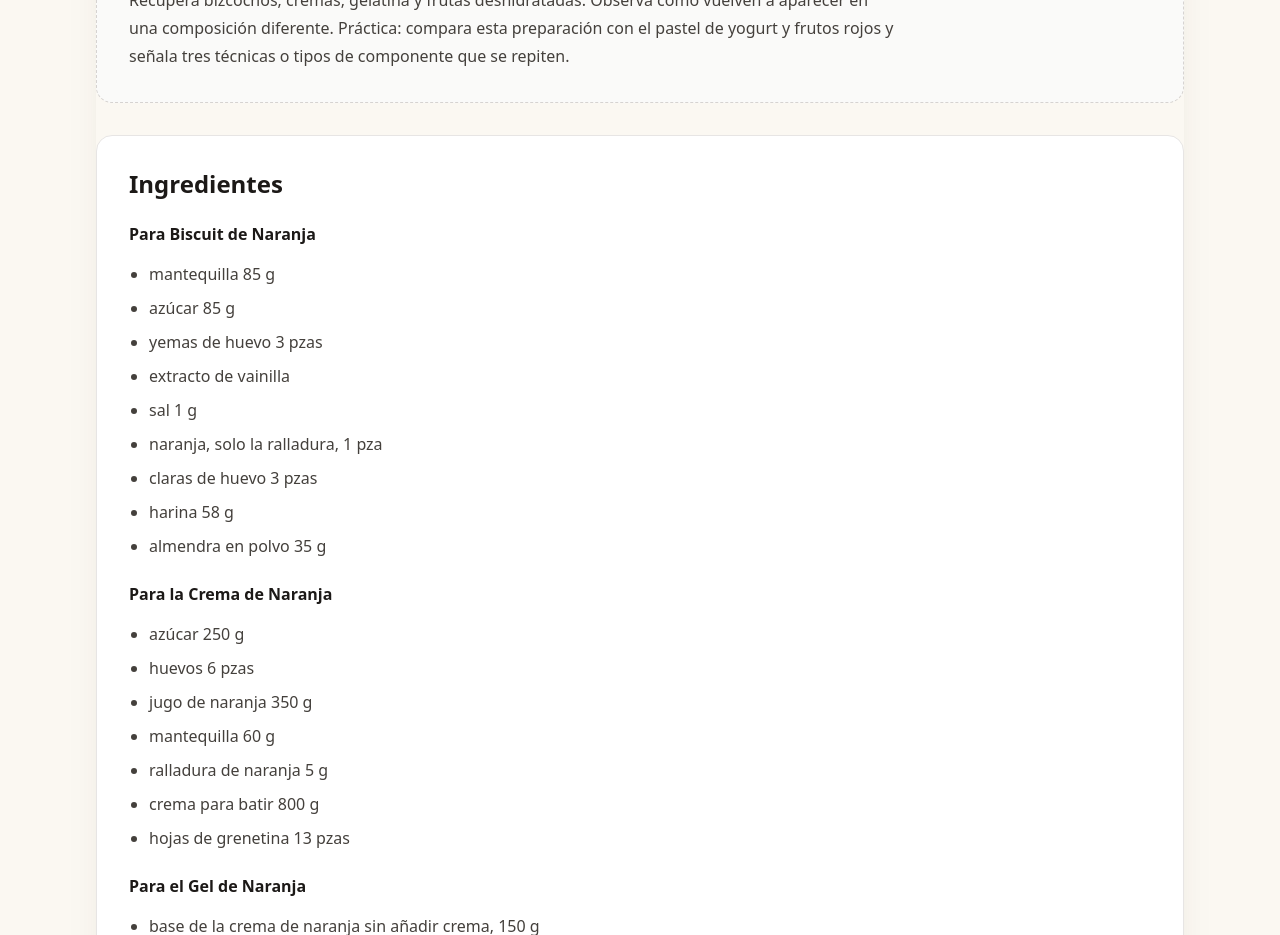
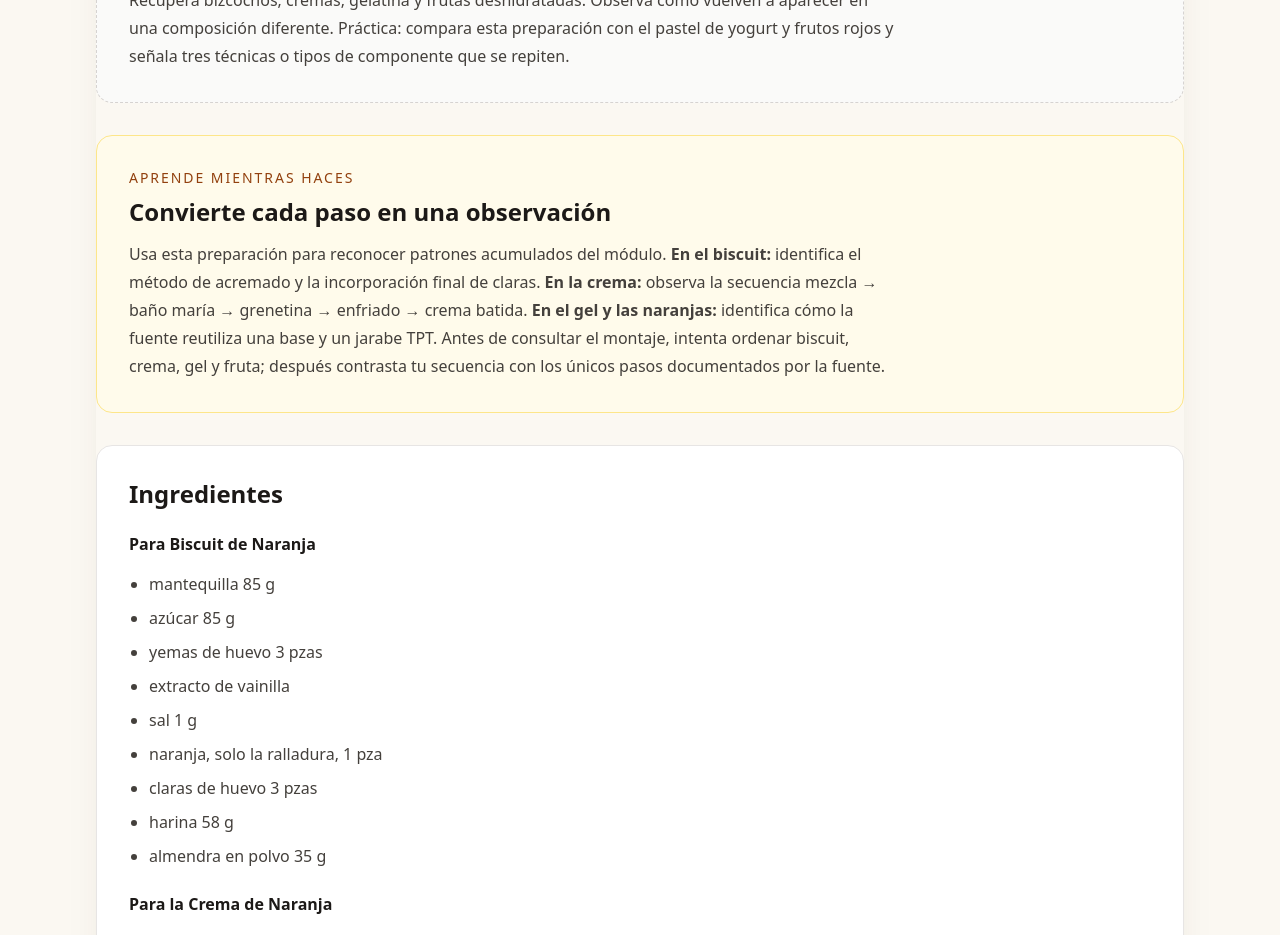
Before and after one commit to Drworm82/CursoPanadero, a Next.js app: page /leccion-pasteleria-contemporanea-naranja in a window 1280 px wide. Shown: the part 820-1755 px from the top of the page. Built offline with nearby package versions, Linux system fonts and the light colour scheme; no server answers.

Commit message:
Mejorar aprendizaje durante la receta en pages/leccion-pasteleria-contemporanea-naranja.js

```diff
--- a/pages/leccion-pasteleria-contemporanea-naranja.js
+++ b/pages/leccion-pasteleria-contemporanea-naranja.js
@@ -9,6 +9,7 @@ export default function LessonPage() {
         <section className="rounded-2xl bg-amber-50 p-6 sm:p-8"><p className="text-sm font-medium uppercase tracking-[0.14em] text-amber-700">Objetivo del aprendizaje</p><p className="mt-3 max-w-3xl leading-7 text-stone-700">El alumno aprenderá a ensamblar pasteles con distintas técnicas y texturas. Reforzará técnicas básicas de pastelería.</p></section>
 <section className="rounded-2xl border border-stone-200 bg-white p-6 sm:p-8"><p className="text-sm font-medium uppercase tracking-[0.14em] text-amber-700">Idea central</p><h2 className="mt-2 text-2xl font-semibold text-stone-900">Cerrar el bloque reconociendo patrones</h2><p className="mt-3 max-w-3xl leading-7 text-stone-700">La preparación de naranja reúne biscuit, crema, gel y fruta deshidratada. Permite reconocer patrones que se repiten en las composiciones contemporáneas del módulo.</p></section>
 <section className="rounded-2xl border border-dashed border-stone-300 bg-stone-50 p-6 sm:p-8"><p className="text-sm font-medium uppercase tracking-[0.14em] text-amber-800">Observa y practica</p><h2 className="mt-2 text-2xl font-semibold text-stone-900">Antes de repetir la receta, explica su estructura</h2><p className="mt-3 max-w-3xl leading-7 text-stone-700">Recupera bizcochos, cremas, gelatina y frutas deshidratadas. Observa cómo vuelven a aparecer en una composición diferente. Práctica: compara esta preparación con el pastel de yogurt y frutos rojos y señala tres técnicas o tipos de componente que se repiten.</p></section>
+<section className="rounded-2xl border border-amber-200 bg-amber-50 p-6 sm:p-8"><p className="text-sm font-medium uppercase tracking-[0.14em] text-amber-800">Aprende mientras haces</p><h2 className="mt-2 text-2xl font-semibold text-stone-900">Convierte cada paso en una observación</h2><p className="mt-3 max-w-3xl leading-7 text-stone-700">Usa esta preparación para reconocer patrones acumulados del módulo. <strong>En el biscuit:</strong> identifica el método de acremado y la incorporación final de claras. <strong>En la crema:</strong> observa la secuencia mezcla → baño maría → grenetina → enfriado → crema batida. <strong>En el gel y las naranjas:</strong> identifica cómo la fuente reutiliza una base y un jarabe TPT. Antes de consultar el montaje, intenta ordenar biscuit, crema, gel y fruta; después contrasta tu secuencia con los únicos pasos documentados por la fuente.</p></section>
 
         <section className="rounded-2xl border border-stone-200 bg-white p-6 sm:p-8">
           <h2 className="text-2xl font-semibold text-stone-900">Ingredientes</h2>
```
